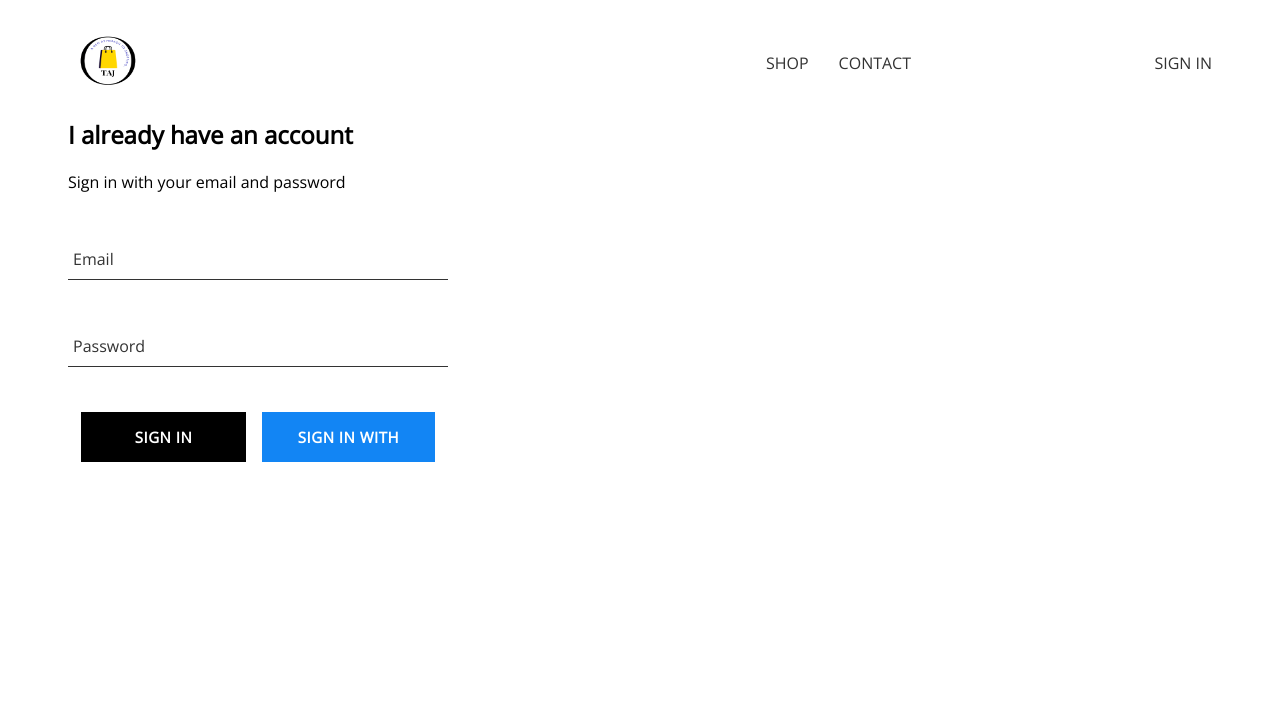
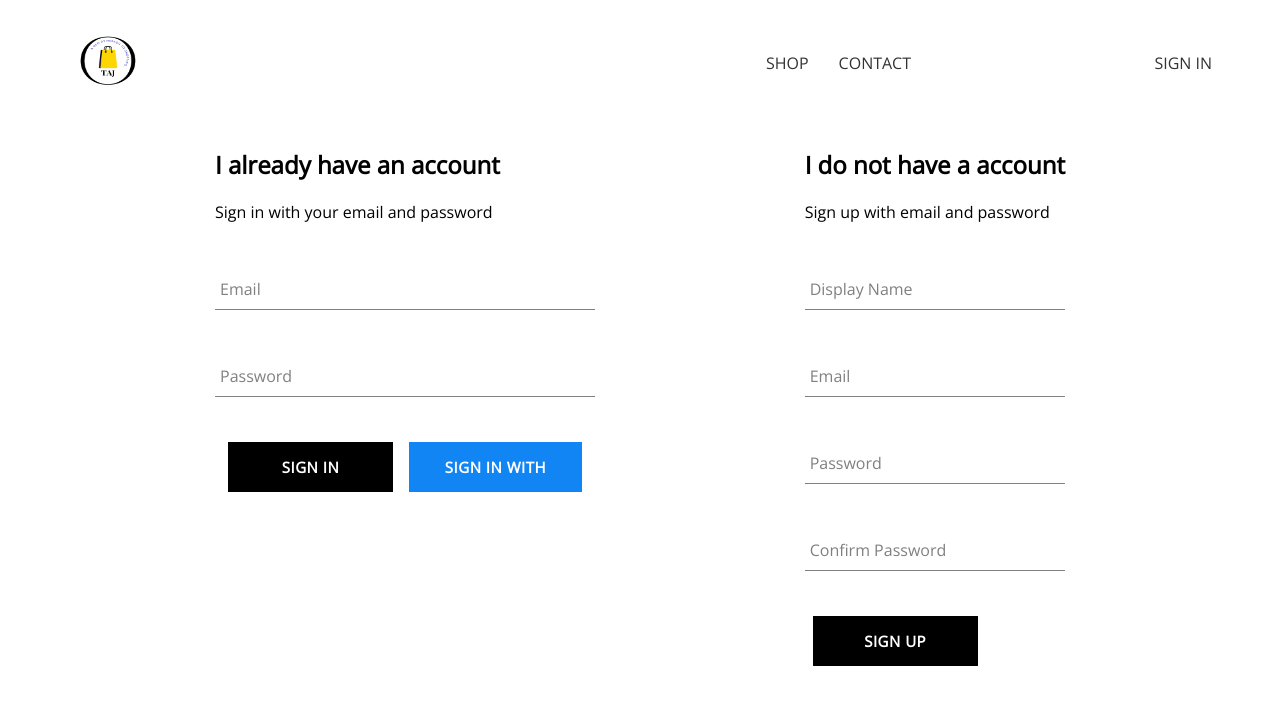
Before and after one commit to Omeshcoding/Taj-Ecommerce-app, a React (Create React App) app: page /signin in a window 1280 px wide. Shown: the top 704 px of the page. Built offline with nearby package versions, Linux system fonts and the light colour scheme; no server answers.

Commit message:
implemented firebase utils, included ability to store authentication user into our firestore database

```diff
--- a/src/App.js
+++ b/src/App.js
@@ -7,7 +7,7 @@
 import Header from './components/header/Header';
 import SignInAndSignUpPAge from './pages/sign-in -and-sign-up/sign-in -and-sign-up';
 
-import { auth } from './firebase/firebase.utils'
+import { auth, createUsetProfileDocument } from './firebase/firebase.utils'
 
 
 class App extends React.Component {
@@ -22,11 +22,29 @@
   unsubscribeFromAuth = null;
 
   componentDidMount() {
-     this.unsubscribeFromAuth = auth.onAuthStateChanged(user => {
-      this.setState({ currentUser: user });
-      console.log(user)
-   })
-  }
+     this.unsubscribeFromAuth = auth.onAuthStateChanged( async userAuth => {
+       if (userAuth) {
+         const userRef = await createUsetProfileDocument(userAuth);
+
+
+
+             userRef.onSnapshot(snapShot => {
+               this.setState(
+                 {
+                 currentUser: {
+                   id: snapShot.id,
+                   ...snapShot.data()
+                 }
+               }, () => {
+                 console.log(this.state)
+               }
+               );
+             });
+             console.log(this.state);
+           }else{
+           this.setState({ currentUser: userAuth });}
+         });
+    }
 
   componentWillUnmount() {
     this.unsubscribeFromAuth();
--- a/src/components/form-input/FormInput.scss
+++ b/src/components/form-input/FormInput.scss
@@ -1,56 +1,54 @@
-$sub-color: #333;
+$sub-color: grey;
 $main-color: black;
 
-@mixin shrinkable {
+@mixin shrinkLabel {
     top: -14px;
     font-size: 12px;
     color: $main-color;
 }
 
-.group{
+.group {
     position: relative;
     margin: 45px 0;
 
-    .form-input{
-        background:none;
-        background-color: #fff;
-        color:$sub-color;
+    .form-input {
+        background: none;
+        background-color: white;
+        color: $sub-color;
         font-size: 18px;
         padding: 10px 10px 10px 5px;
-        display:block;
+        display: block;
         width: 100%;
-        border:none;
-        border-radius:0;
+        border: none;
+        border-radius: 0;
         border-bottom: 1px solid $sub-color;
         margin: 25px 0;
 
-        &:focus{
-            outline:none;
+        &:focus {
+            outline: none;
         }
 
-        &:focus ~ .form-input-label{
-            @include shrinkable()
+        &:focus~.form-input-label {
+            @include shrinkLabel();
         }
     }
 
-    input[type='password']{
+    input[type='password'] {
         letter-spacing: 0.3em;
     }
 
-    .form-input-label{
+    .form-input-label {
         color: $sub-color;
         font-size: 16px;
         font-weight: normal;
-        position:absolute;
-        pointer-events:none;
+        position: absolute;
+        pointer-events: none;
         left: 5px;
         top: 10px;
         transition: 300ms ease all;
 
-        &:shrink{
-            @include shrinkable()
-
+        &.shrink {
+            @include shrinkLabel();
         }
     }
-
 }
--- /dev/null
+++ b/src/components/sign-up/SignUp.jsx
@@ -0,0 +1,99 @@
+import React from "react";
+import './SignUp';
+
+import FormInput from "../form-input/FormInput";
+
+import CustomButton from "../custom-button/CustomButton";
+
+import { auth, createUsetProfileDocument } from "../../firebase/firebase.utils";
+
+class SignUp extends React.Component{
+    constructor() {
+        super();
+
+        this.state = {
+            displayName: '',
+            email: '',
+            password: '',
+            confirmPassword: ''
+        }
+    }
+
+
+    handleSubmit = async event => {
+        event.preventDefault();
+
+        const { displayName, email, password, confirmPassword } = this.state;
+
+        if (password !== confirmPassword) {
+            alert('password dont match');
+            return;
+        }
+        try {
+            const { user } = await auth.createUserWithEmailAndPassword(email, password);
+            createUsetProfileDocument(user, { displayName });
+        } catch (error) {
+            console.log(error)
+        }
+
+    };
+
+
+    handleChange = event => {
+        const { name, value } = event.target;
+
+        this.setState({ [name]: value });
+
+}
+
+
+
+
+    render() {
+const {displayName, email, password,confirmPassword} = this.state
+
+        return (
+            <div className="sign-up">
+                <h2 className="title">I do not have a account</h2>
+                <span>Sign up with email and password</span>
+                <form className="sign-up-form" onSubmit={this.handleSubmit}>
+                    <FormInput
+                        type='text'
+                        name='displayName'
+                        value={displayName}
+                        onChange={this.handleChange}
+                        label="Display Name"
+                        required
+                    />
+                    <FormInput
+                        type='email'
+                        name='email'
+                        value={email}
+                        onChange={this.handleChange}
+                        label="Email"
+                        required
+                    />
+                    <FormInput
+                        type='password'
+                        name='password'
+                        value={password}
+                        onChange={this.handleChange}
+                        label="Password"
+                        required
+                    />
+                    <FormInput
+                        type='password'
+                        name='confirmPassword'
+                        value={confirmPassword}
+                        onChange={this.handleChange}
+                        label="Confirm Password"
+                        required
+                    />
+                    <CustomButton type='submit'>Sign Up</CustomButton>
+                </form>
+            </div>
+        )
+    }
+}
+
+export default SignUp;
--- /dev/null
+++ b/src/components/sign-up/SignUp.scss
@@ -0,0 +1,9 @@
+.sign-up {
+    display: flex;
+    flex-direction: column;
+    width: 380px;
+
+    .title {
+        margin: 10px 0;
+    }
+}
--- a/src/firebase/firebase.utils.js
+++ b/src/firebase/firebase.utils.js
@@ -13,6 +13,35 @@
   measurementId: "G-G05M74VHEG"
 };
 
+export const createUsetProfileDocument = async (userAuth, additionalData) => {
+  if (!userAuth) return;
+
+
+  const userRef = firestore.doc(`users/${userAuth.uid}`);
+
+  const snapshot = await userRef.get();
+
+  if (!snapshot.exists) {
+    const { displayName, email } = userAuth;
+    const createAt = new Date();
+
+    try {
+      await userRef.set({
+        displayName,
+        email,
+        createAt,
+        ...additionalData
+      })
+    }
+    catch (error) {
+      console.log('error creacting user', error.message)
+    }
+  }
+
+  return userRef;
+};
+
+
 firebase.initializeApp(config);
 
 export const auth = firebase.auth();
--- a/src/pages/sign-in -and-sign-up/sign-in -and-sign-up.jsx
+++ b/src/pages/sign-in -and-sign-up/sign-in -and-sign-up.jsx
@@ -2,10 +2,15 @@
 import './sign-in -and-sign-up.scss'
 
 import SignIn from '../../components/sign-in/SignIn'
+import SignUp from '../../components/sign-up/SignUp'
 
 const SignInAndSignUpPAge = () => {
     return (
-        <div className='sign-in -and-sign-up'><SignIn/></div>
+        <div className='sign-in-and-sign-up'>
+
+            <SignIn />
+            <SignUp/>
+        </div>
     )
 }
 export default SignInAndSignUpPAge;
--- a/src/pages/sign-in -and-sign-up/sign-in -and-sign-up.scss
+++ b/src/pages/sign-in -and-sign-up/sign-in -and-sign-up.scss
@@ -0,0 +1,6 @@
+.sign-in-and-sign-up{
+    width: 850px;
+    display: flex;
+    justify-content: space-between;
+    margin: 30px auto;
+}
```
